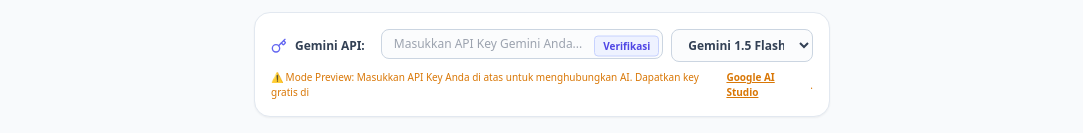
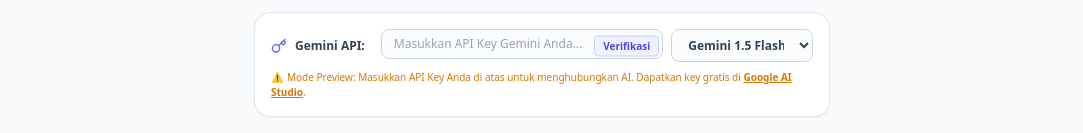
Before and after one commit to boncabee/Affiliate-Prompt-Generator, a React (Vite) app: page / in a window 1280 px wide. Shown: the part 164-297 px from the top of the page, without its empty margins (98-1181 px from the left). Built offline with nearby package versions, Linux system fonts and the light colour scheme.

Commit message:
fix: adjust alert paragraph layout styling to prevent distortion

```diff
--- a/src/App.tsx
+++ b/src/App.tsx
@@ -567,8 +567,8 @@
               )}
             </div>
           ) : (
-            <p className="text-[10px] text-amber-600 mt-2 flex items-center gap-1 font-medium">
-              ⚠️ Mode Preview: Masukkan API Key Anda di atas untuk menghubungkan AI. Dapatkan key gratis di <a href="https://aistudio.google.com/" target="_blank" rel="noopener noreferrer" className="underline hover:text-amber-800 font-bold transition-colors">Google AI Studio</a>.
+            <p className="text-[10px] text-amber-600 mt-2 font-medium leading-normal">
+              <span className="inline-block mr-1">⚠️</span>Mode Preview: Masukkan API Key Anda di atas untuk menghubungkan AI. Dapatkan key gratis di <a href="https://aistudio.google.com/" target="_blank" rel="noopener noreferrer" className="underline hover:text-amber-800 font-bold transition-colors">Google AI Studio</a>.
             </p>
           )}
         </div>
```
